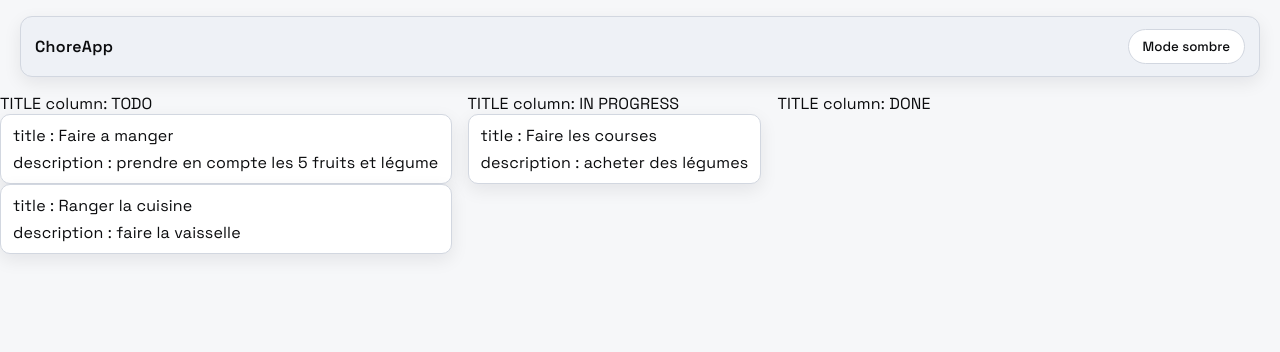
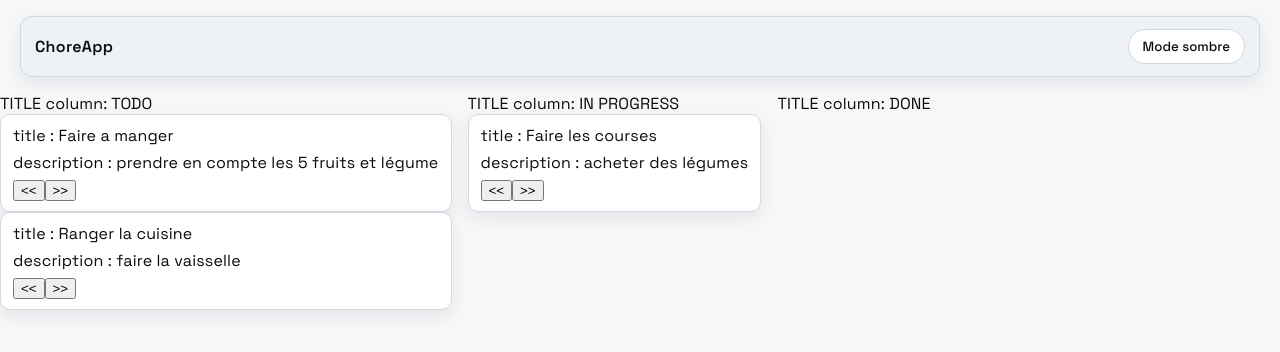
Before and after one commit to paq1/choreapp-frontend, an Angular app: page /home in a window 1280 px wide. Shown: the top 352 px of the page. Built offline with nearby package versions, Linux system fonts and the light colour scheme; no server answers.

Commit message:
chore: can move cards

```diff
--- a/src/app/features/todo/components/board-component/board.component.html
+++ b/src/app/features/todo/components/board-component/board.component.html
@@ -1,5 +1,6 @@
 <div class="Board">
   @for (column of board()?.tables; track $index) {
-    <cp-column [column]="column"></cp-column>
+    <cp-column [column]="column" (cardRequestMoveRight)="onRequestMoveRight($event)"
+               (cardRequestMoveLeft)="onRequestMoveLeft($event)"></cp-column>
   }
 </div>
--- a/src/app/features/todo/components/board-component/board.component.ts
+++ b/src/app/features/todo/components/board-component/board.component.ts
@@ -1,5 +1,5 @@
-import { Component, input } from '@angular/core';
-import { BoardModel } from '../../models/board.model';
+import { Component, EventEmitter, input, Output } from '@angular/core';
+import { BoardModel, CardModel, ColumnModel } from '../../models/board.model';
 import { ColumnComponent } from './column-component/column.component';
 
 @Component({
@@ -11,4 +11,68 @@ import { ColumnComponent } from './column-component/column.component';
 })
 export class BoardComponent {
   board = input<BoardModel>();
+  @Output() shouldUpdate: EventEmitter<BoardModel> = new EventEmitter();
+
+  onRequestMoveRight(id: string): void {
+    const boardSync = this.board();
+    if (!boardSync) return;
+
+    // on trouve la colonne et l'index de la card
+    const maybeCleanColumns = this.cleanColumn(boardSync, id);
+    if (!maybeCleanColumns) return;
+    const [columns, card, index] = maybeCleanColumns;
+
+    if (index < columns.length - 1) {
+      columns[index + 1].cards.push(card);
+      const newBoard = {
+        tables: columns,
+      };
+      this.shouldUpdate.emit(newBoard);
+    }
+  }
+
+  onRequestMoveLeft(id: string): void {
+    const boardSync = this.board();
+    if (!boardSync) return;
+
+    // on trouve la colonne et l'index de la card
+    const maybeCleanColumns = this.cleanColumn(boardSync, id);
+    if (!maybeCleanColumns) return;
+    const [columns, card, index] = maybeCleanColumns;
+
+    if (index > 0) {
+      columns[index - 1].cards.push(card);
+      const newBoard = {
+        tables: columns,
+      };
+      this.shouldUpdate.emit(newBoard);
+    }
+  }
+
+  private cleanColumn(
+    boardSync: BoardModel,
+    id: string,
+  ): [ColumnModel[], CardModel, number] | undefined {
+    // on trouve la colonne et l'index de la card
+    const columnAndIndex = boardSync.tables
+      .map((c, i) => [c, i] as const)
+      .find(([c, _]) => c.cards.map((c) => c.id).includes(id));
+    if (!columnAndIndex) return;
+    const [oldColumn, index] = columnAndIndex;
+
+    // on recupere la carte a deplacer
+    const card = oldColumn.cards.find((c) => c.id === id);
+    if (!card) return;
+
+    // on supprime la carte de l'ancienne colonne
+    const tableWithoutCard = boardSync.tables.map((column) => {
+      const newCards = column.cards.filter((c) => c.id !== id);
+      return {
+        title: column.title,
+        cards: newCards,
+      };
+    });
+
+    return [tableWithoutCard, card, index];
+  }
 }
--- a/src/app/features/todo/components/board-component/column-component/card.component/card.component.html
+++ b/src/app/features/todo/components/board-component/column-component/card.component/card.component.html
@@ -1,4 +1,9 @@
 <div class="Card">
   <span>title : {{ card()?.title }}</span>
   <span>description : {{ card()?.description }}</span>
+
+  <div>
+    <button (click)="onMoveLeft()"><<</button>
+    <button (click)="onMoveRight()">>></button>
+  </div>
 </div>
--- a/src/app/features/todo/components/board-component/column-component/card.component/card.component.ts
+++ b/src/app/features/todo/components/board-component/column-component/card.component/card.component.ts
@@ -1,6 +1,5 @@
-import { Component, input } from '@angular/core';
+import { Component, EventEmitter, input, Output } from '@angular/core';
 import { CardModel } from '../../../../models/board.model';
-
 
 @Component({
   selector: 'cp-card',
@@ -11,4 +10,18 @@ import { CardModel } from '../../../../models/board.model';
 })
 export class CardComponent {
   card = input<CardModel>();
+
+  @Output() moveRight: EventEmitter<string> = new EventEmitter();
+  @Output() moveLeft: EventEmitter<string> = new EventEmitter();
+
+  onMoveRight(): void {
+    const cardSync = this.card();
+    if (!cardSync) return;
+    this.moveRight.emit(cardSync.id);
+  }
+  onMoveLeft(): void {
+    const cardSync = this.card();
+    if (!cardSync) return;
+    this.moveLeft.emit(cardSync.id);
+  }
 }
--- a/src/app/features/todo/components/board-component/column-component/column.component.html
+++ b/src/app/features/todo/components/board-component/column-component/column.component.html
@@ -8,7 +8,7 @@
 
   <div class="CardList">
     @for (card of current?.cards; track $index) {
-      <cp-card [card]="card"></cp-card>
+      <cp-card [card]="card" (moveLeft)="onCardRequestMoveLeft(card.id)" (moveRight)="onCardRequestMoveRight(card.id)"></cp-card>
     }
   </div>
 </div>
--- a/src/app/features/todo/components/board-component/column-component/column.component.ts
+++ b/src/app/features/todo/components/board-component/column-component/column.component.ts
@@ -1,4 +1,4 @@
-import { Component, input } from '@angular/core';
+import { Component, EventEmitter, input, Output } from '@angular/core';
 import { ColumnModel } from '../../../models/board.model';
 import { CardComponent } from './card.component/card.component';
 
@@ -11,4 +11,16 @@ import { CardComponent } from './card.component/card.component';
 })
 export class ColumnComponent {
   column = input<ColumnModel>();
+
+  @Output() cardRequestMoveRight: EventEmitter<string> = new EventEmitter();
+  @Output() cardRequestMoveLeft: EventEmitter<string> = new EventEmitter();
+
+  onCardRequestMoveRight(id: string): void {
+    console.log('onCardRequestMoveRight', id);
+    this.cardRequestMoveRight.emit(id);
+  }
+  onCardRequestMoveLeft(id: string): void {
+    console.log('onCardRequestMoveRight', id);
+    this.cardRequestMoveLeft.emit(id);
+  }
 }
--- a/src/app/features/todo/data-access/todo-api.service.ts
+++ b/src/app/features/todo/data-access/todo-api.service.ts
@@ -15,9 +15,7 @@ export class TodoApiService {
 
   constructor() {}
 
-  fetchBoard(tenant: string): Observable<JsonApiSingleModel<BoardModel>> {
-    // TODO : remplace lorsque l'api sera prete : return this.http.get<JsonApiSingleModel<BoardModel>>(`${this.apiUrl}/boards?tenant=${tenant}`);
-    return of({
+  mockBoard = {
     data: {
       id: '1',
       attributes: {
@@ -26,11 +24,13 @@ export class TodoApiService {
             title: 'TODO',
             cards: [
               {
+                id: '1',
                 title: 'Faire a manger',
                 description: 'prendre en compte les 5 fruits et légume',
                 tags: ['code'],
               },
               {
+                id: '2',
                 title: 'Ranger la cuisine',
                 description: 'faire la vaisselle',
                 tags: ['code'],
@@ -41,6 +41,7 @@ export class TodoApiService {
             title: 'IN PROGRESS',
             cards: [
               {
+                id: '3',
                 title: 'Faire les courses',
                 description: 'acheter des légumes',
                 tags: ['chiant'],
@@ -54,6 +55,15 @@ export class TodoApiService {
         ],
       },
     },
-    });
+  };
+
+  fetchBoard(tenant: string): Observable<JsonApiSingleModel<BoardModel>> {
+    // TODO : remplace lorsque l'api sera prete : return this.http.get<JsonApiSingleModel<BoardModel>>(`${this.apiUrl}/boards?tenant=${tenant}`);
+    return of(this.mockBoard);
+  }
+
+  updateBoard(tenant: string, board: BoardModel): void {
+    // TODO : remplace lorsque l'api sera prete : return this.http.get<JsonApiSingleModel<BoardModel>>(`${this.apiUrl}/boards?tenant=${tenant}`);
+    this.mockBoard.data.attributes = board;
   }
 }
--- a/src/app/features/todo/models/board.model.ts
+++ b/src/app/features/todo/models/board.model.ts
@@ -8,6 +8,7 @@ export interface ColumnModel {
 }
 
 export interface CardModel {
+  id: string,
   title: string,
   description: string,
   tags: string[]
--- a/src/app/features/todo/pages/board-page/board-page.html
+++ b/src/app/features/todo/pages/board-page/board-page.html
@@ -1,3 +1,3 @@
 
 @let board = board$ | async;
-<cp-board [board]="board?.data?.attributes"></cp-board>
+<cp-board [board]="board?.data?.attributes" (shouldUpdate)="onNewBoard($event)"></cp-board>
--- a/src/app/features/todo/pages/board-page/board-page.ts
+++ b/src/app/features/todo/pages/board-page/board-page.ts
@@ -18,4 +18,9 @@ export class BoardPage {
 
   readonly board$: Observable<JsonApiSingleModel<BoardModel>> =
     this.todoApiService.fetchBoard('pierre');
+
+  onNewBoard(board: BoardModel): void {
+    console.log('onNewBoard', board);
+    this.todoApiService.updateBoard('pierre', board);
+  }
 }
```
Lines whose indentation alone changed are shown as unchanged.
